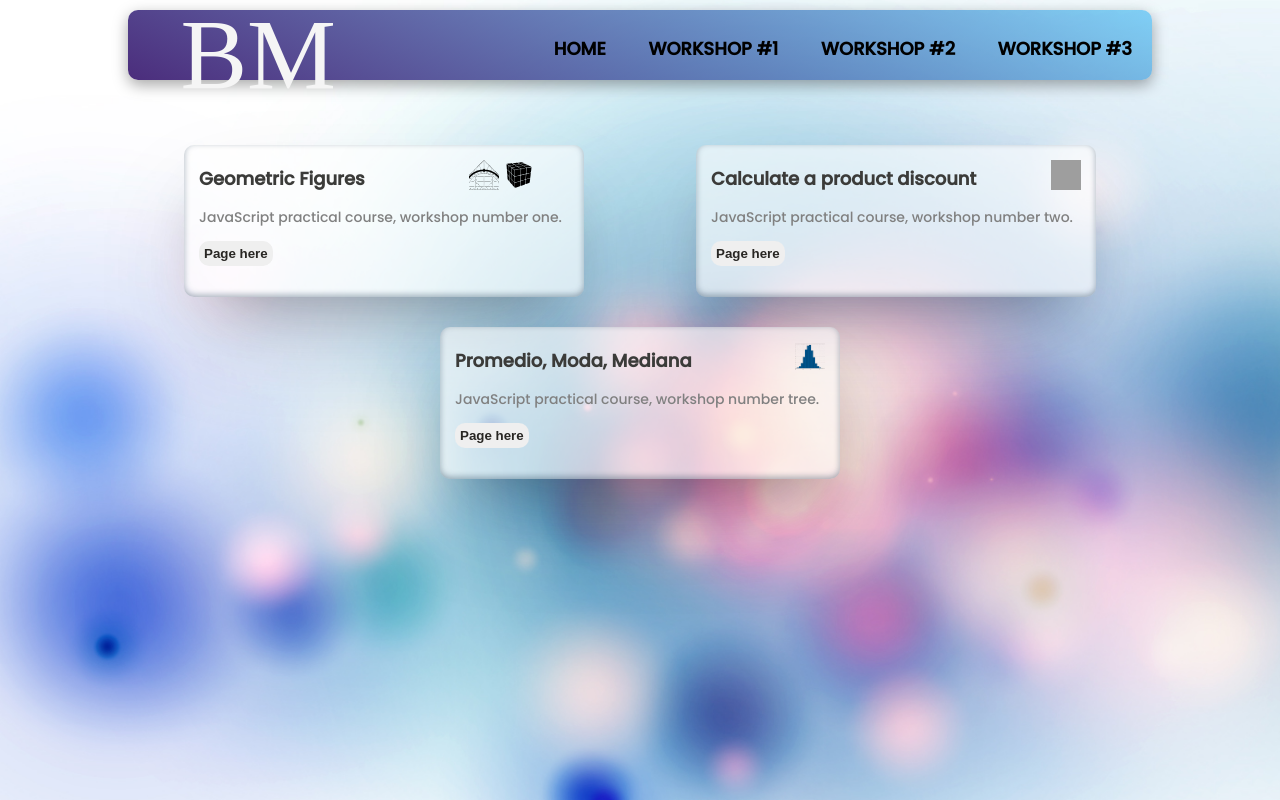
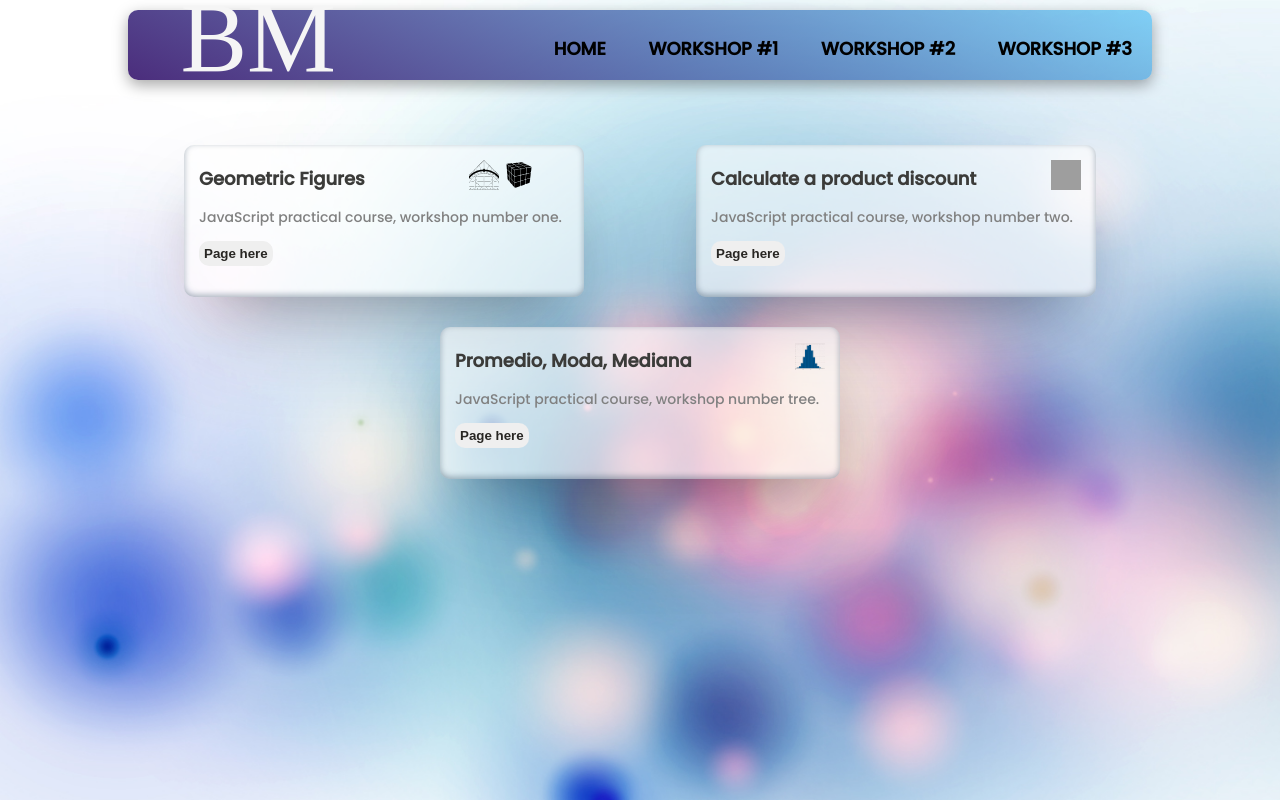
Before and after one commit to brunomaldonado/JavaScript-Workshop, a plain HTML site: page index.html in a window 1280 px wide. Shown: the top 800 px of the page. Drawn offline with Linux system fonts and the light colour scheme; grey boxes are pictures that could not be loaded; a web font is replaced by a local one.

Commit message:
style ui

```diff
--- a/css/desktop.css
+++ b/css/desktop.css
@@ -20,7 +20,7 @@
   position: relative;
   left: calc(10% - 50px);
   text-decoration: none;
-  bottom: 16px;
+  margin-bottom: 35px;
 }
 
 .logo-text{
--- a/css/style.css
+++ b/css/style.css
@@ -55,7 +55,7 @@ html{
 .nav-logo--container{
   position: relative;
   left: calc(50% - 50px);
-  top: 1px;
+  top: 2px;
   text-decoration: none;
 }
 
--- a/discount/css/desktop.css
+++ b/discount/css/desktop.css
@@ -14,7 +14,7 @@
   position: relative;
   left: calc(10% - 50px);
   text-decoration: none;
-  bottom: 16px;
+  margin-bottom: 28px;
 }
 
 .logo-text {
--- a/geometric/css/desktop.css
+++ b/geometric/css/desktop.css
@@ -17,7 +17,8 @@
 .nav-logo--container{
   position: relative;
   left: calc(10% - 50px);
-  bottom: 16px;
+  margin-bottom: 35px;
+
   text-decoration: none;
 }
 
--- a/geometric/css/style.css
+++ b/geometric/css/style.css
@@ -42,7 +42,7 @@ html {
 .nav-logo--container{
   position: relative;
   left: calc(50% - 50px);
-  top: 1px;
+  top: 2px;
   text-decoration: none;
 }
 
```
